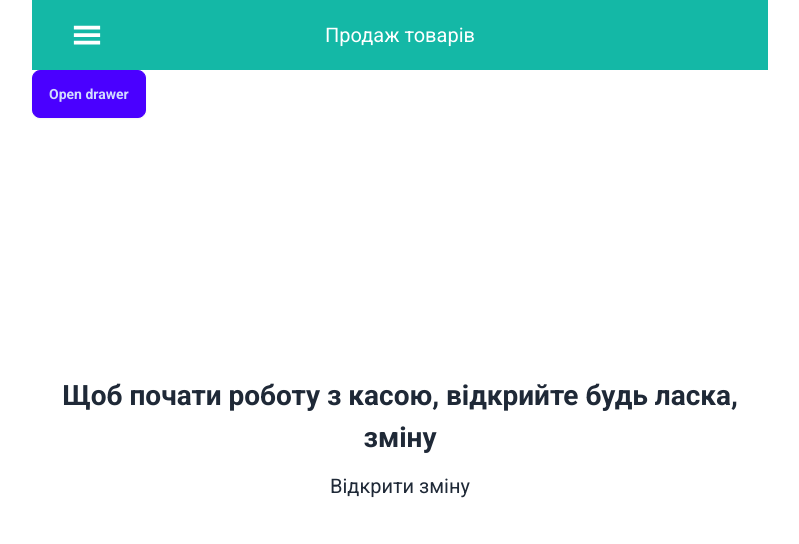
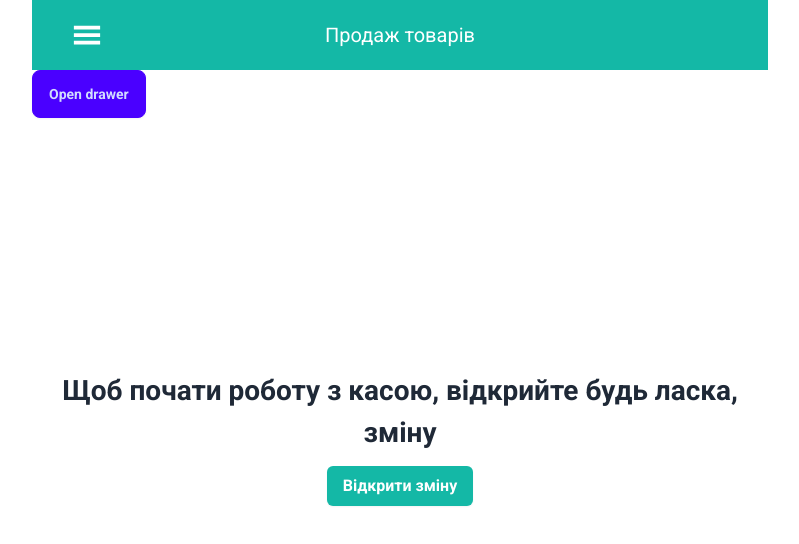
Before and after one commit to Bezobrazz/fu-online-cash, a React (Vite) app: page / in a window 1280 px wide. Shown: the top 544 px of the page, without its empty margins (240-1039 px from the left). Built offline with nearby package versions, Linux system fonts and the light colour scheme; no server answers; the database is empty.

Commit message:
update button styles

```diff
--- a/src/components/Modal/Modal.tsx
+++ b/src/components/Modal/Modal.tsx
@@ -36,7 +36,7 @@ export const Modal = ({ children, title, toggleModal }: ModalProps) => {
           onClick={toggleModal}
           className="absolute top-1.5 right-1.5"
         >
-          <IoClose className={title ? "fill-gray-500" : "fill-black"} />
+          <IoClose className="fill-gray-800" />
         </button>
         {children}
       </div>
--- a/src/components/ShiftStartConfirm/ShiftStartConfirm.tsx
+++ b/src/components/ShiftStartConfirm/ShiftStartConfirm.tsx
@@ -17,17 +17,10 @@ export const ShiftStartConfirm = ({ toggleModal }: ShiftStartConfirmProps) => {
         <p className="font-bold">710.00₴</p>
       </div>
       <div className="mx-auto md:w-1/2 flex justify-between">
-        <Button
-          type="button"
-          className="bg-teal-600 text-gray-200 font-semibold hover:text-gray-800 hover:bg-teal-300"
-        >
+        <Button type="button" className="primary-btn">
           Так
         </Button>
-        <Button
-          type="button"
-          className="font-semibold bg-slate-200 hover:text-gray-200 hover:bg-slate-600"
-          onClick={toggleModal}
-        >
+        <Button type="button" className="ordinary-btn" onClick={toggleModal}>
           Ні
         </Button>
       </div>
--- a/src/components/StartScreen/StartScreen.tsx
+++ b/src/components/StartScreen/StartScreen.tsx
@@ -1,4 +1,4 @@
-import { Modal, ShiftStartConfirm } from "../../components";
+import { Button, Modal, ShiftStartConfirm } from "../../components";
 
 import { useModal } from "../../hooks";
 
@@ -11,12 +11,9 @@ export const StartScreen = () => {
         <h2 className="text-[28px] text-center font-semibold">
           Щоб почати роботу з касою, відкрийте будь ласка, зміну
         </h2>
-        <p
-          className="text-[20px] cursor-pointer hover:text-teal-500 transition duration-300"
-          onClick={toggleModal}
-        >
+        <Button type="button" className="primary-btn" onClick={toggleModal}>
           Відкрити зміну
-        </p>
+        </Button>
       </div>
       {isOpenModal && (
         <Modal toggleModal={toggleModal}>
--- a/src/index.css
+++ b/src/index.css
@@ -25,11 +25,11 @@ input[type="number"]::-webkit-outer-spin-button {
 }
 
 .primary-btn {
-  @apply text-white bg-teal-500 shadow-sm hover:bg-teal-600;
+  @apply font-semibold text-white bg-teal-500 shadow-sm active:bg-teal-600 focus:bg-teal-600 lg:hover:bg-teal-600;
 }
 
 .ordinary-btn {
-  @apply text-gray-500 bg-gray-200 shadow-sm hover:bg-gray-300;
+  @apply font-semibold bg-slate-300 shadow-sm active:text-gray-200 active:bg-slate-500 focus:text-gray-200 focus:bg-slate-500  lg:hover:text-gray-200 lg:hover:bg-slate-500;
 }
 
 .label {
```
